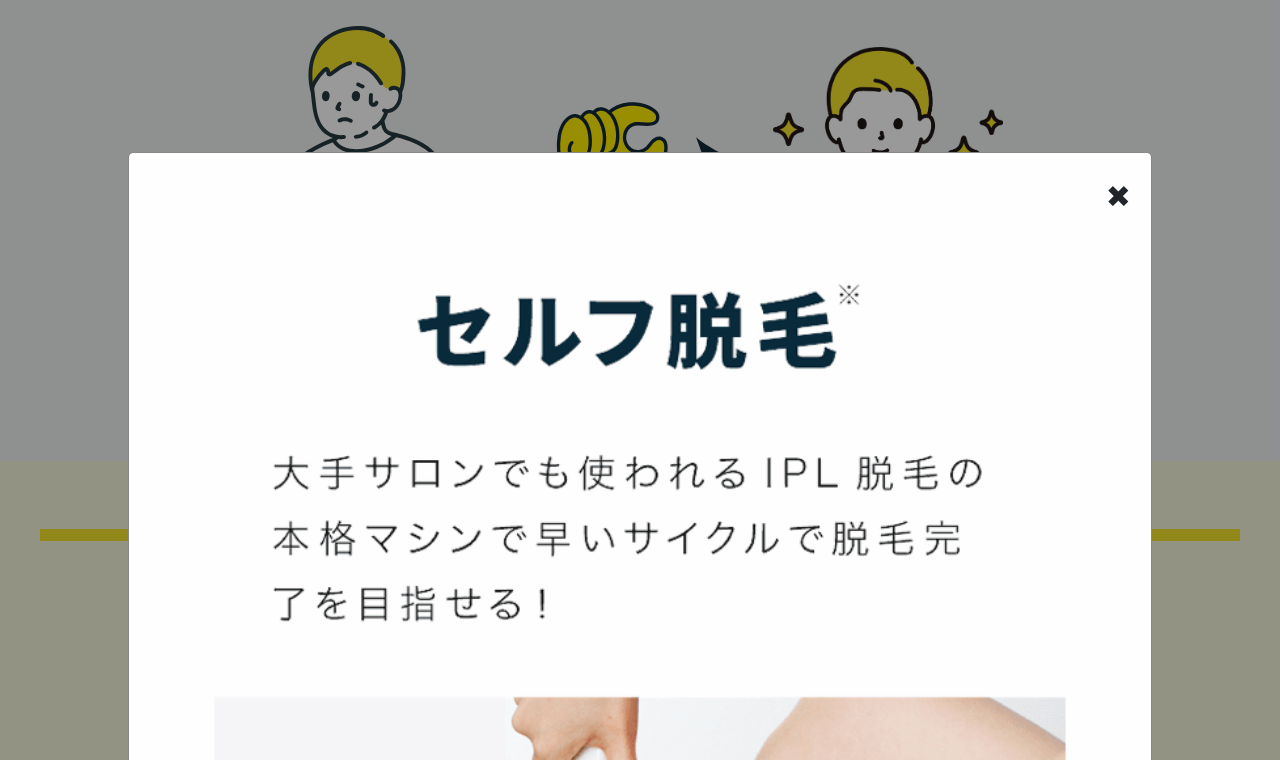
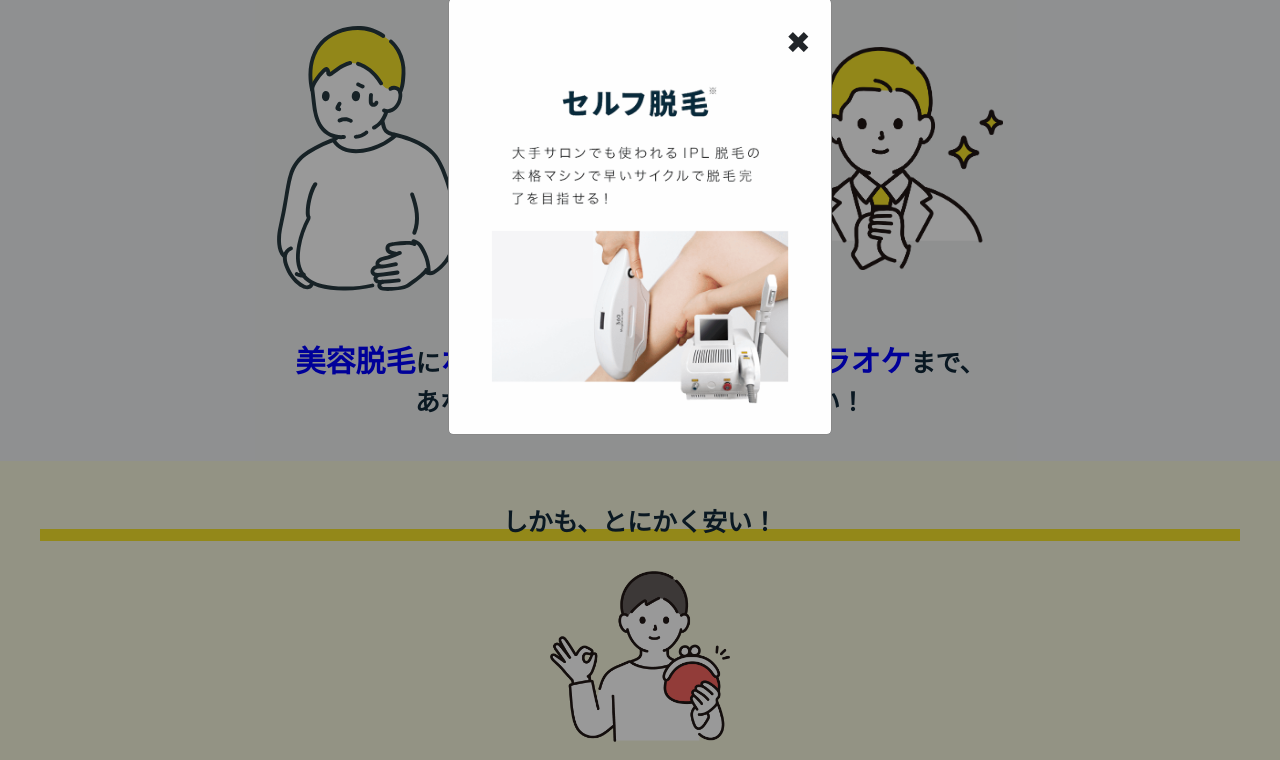
Before and after one commit to INOkp/2024_RizapGroup_Intern_copy, a plain HTML site: page LP/index.html in a window 1280 px wide. Both pictures are taken after a click on the element "美容脱毛". Shown: the part 661-1421 px from the top of the page. Drawn offline with nearby package versions, Linux system fonts and the light colour scheme.

Commit message:
#39 モーダルウィンドウのサイズ変更

```diff
--- a/LP/index.css
+++ b/LP/index.css
@@ -230,11 +230,11 @@ header {
 /* モーダルコンテンツ */
 .modal-content {
   background-color: #fefefe;
-  margin: 15% auto;
+  margin: 3% auto;
   /* 中央に配置 */
   padding: 20px;
   border: 1px solid #888;
-  width: 80%;
+  width: 30%;
   /* 幅 */
 }
 
```
